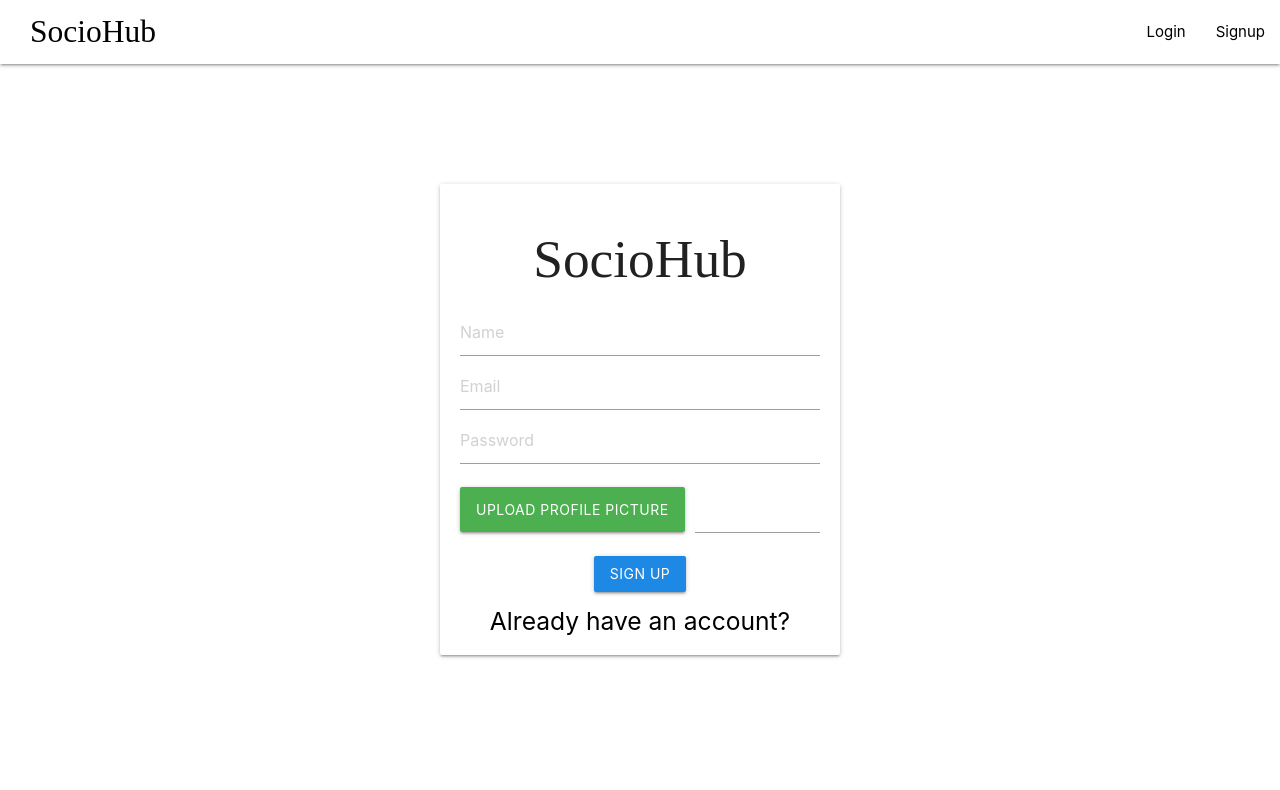
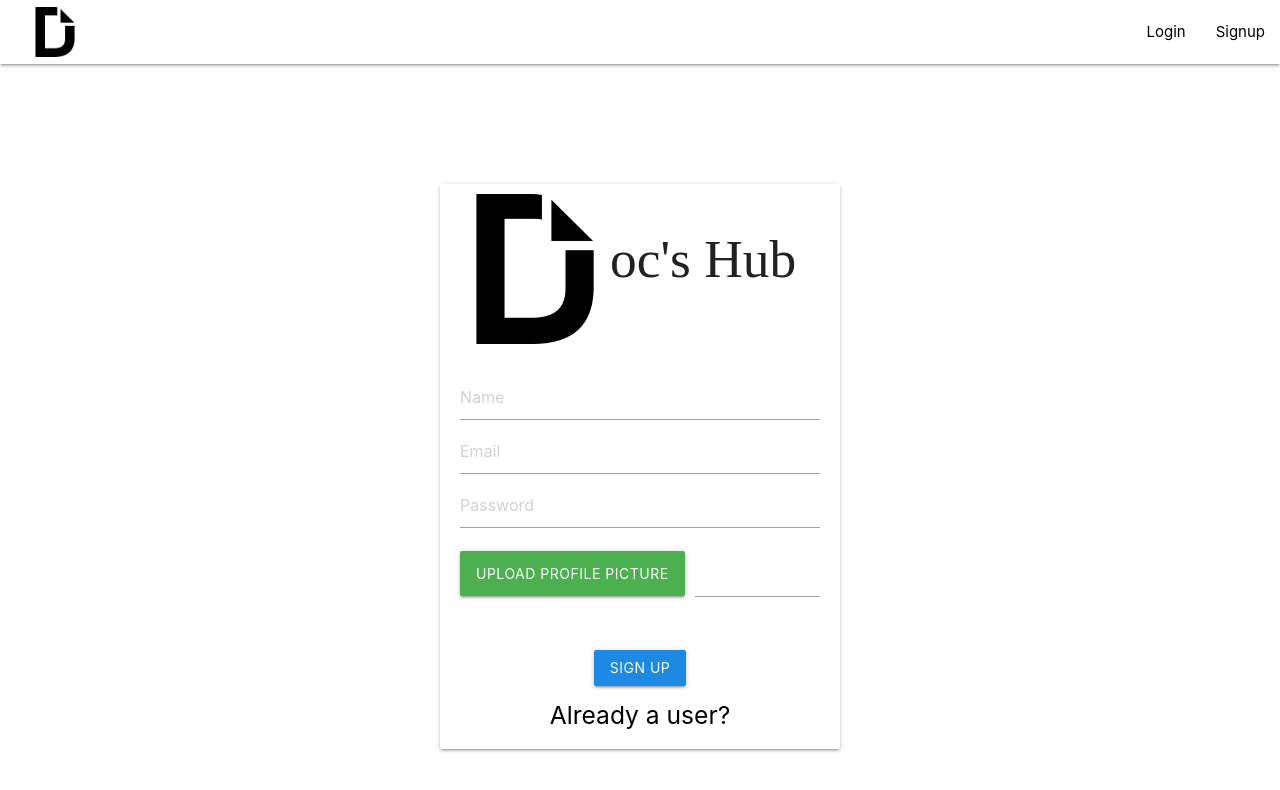
Before and after one commit to arpit-ayeeee/SocioHub, a React (Create React App) app in the folder client/: page /signup in a window 1280 px wide. Shown: the top 790 px of the page. Built offline with nearby package versions, Linux system fonts and the light colour scheme; a web font is replaced by a local one.

Commit message:
Doc's Hub Initialization

```diff
--- a/client/package.json
+++ b/client/package.json
@@ -2,7 +2,7 @@
   "name": "client",
   "version": "0.1.0",
   "private": true,
-  "proxy": "http://localhost:5000",
+  "proxy": "http://localhost:7000",
   "dependencies": {
     "materialize-css": "^1.0.0-rc.2",
     "react": "^16.4.1",
--- a/client/public/index.html
+++ b/client/public/index.html
@@ -22,7 +22,7 @@
       work correctly both with client-side routing and a non-root public URL.
       Learn how to configure a non-root public URL by running `npm run build`.
     -->
-    <title>React App</title>
+    <title>Doc's Hub</title>
   </head>
   <body>
     <noscript>
--- a/client/src/App.css
+++ b/client/src/App.css
@@ -6,16 +6,33 @@ a{
     font-family: 'Grand Hotel', cursive;
     margin-left: 30px;
 }
+.brand-icon{
+    width:50px;
+    height:50px;
+    margin-top:7px;
+}
 
 /* LOGIN & SIGNUP */
+.auth-icon{
+    width:150px;
+    height:150px;
+}
 .auth-card{
     margin: 120px auto;
     padding: 10px 20px;
     text-align: center;
     max-width: 400px;
 }
-.auth-card h2{
+.card-icon{
+    display:flex;
+    flex-direction:row;
+    margin-bottom: 30px;
+}
+.card-icon h2{
     font-family: 'Grand Hotel', cursive;
+}
+.auth-btn{
+    margin-top:30px;
 }
 .input-field input[type=text][type=password]:focus {
     border-bottom: 1px solid rgb(8, 93, 252) !important;
--- a/client/src/components/Login.js
+++ b/client/src/components/Login.js
@@ -42,11 +42,14 @@ const Login = () => {
     return(
         <div className="mycard">
             <div className="card auth-card input-field">
-                <h2>SocioHub</h2>
+                <div className="card-icon">
+                    <img class="auth-icon" src="/images/docshub.png"/>
+                    <h2>oc's Hub</h2>
+                </div>
                 <input type="text" placeholder="Email" value={email} onChange={e => setEmail(e.target.value)}/>
                 <input type="password" placeholder="Password" value={password} onChange={e => setPassword(e.target.value)}/>
-                <button className ="btn waves-effect waves-light #64b5f6 blue darken-1" onClick={() => postData()}>Login</button>
-                <h5><Link to="/signup">Don't have an account?</Link></h5>
+                <button className ="btn waves-effect waves-light #64b5f6 blue darken-1 auth-btn" onClick={() => postData()}>Login</button>
+                <h5><Link to="/signup">Not a user?</Link></h5>
             </div>
         </div>
     )
--- a/client/src/components/Navbar.js
+++ b/client/src/components/Navbar.js
@@ -37,7 +37,7 @@ const Navbar = () => {
     return(
         <nav>
             <div className="nav-wrapper white">
-                <Link to={state?"/":"/signup"} className="brand-logo left">SocioHub</Link>
+                <Link to={state?"/":"/signup"} className="brand-logo left"><img class="brand-icon" src="/images/docshub.png"/></Link>
                 <ul id="nav-mobile" className="right">
                     {renderList()}
                 </ul>
--- a/client/src/components/Signup.js
+++ b/client/src/components/Signup.js
@@ -73,7 +73,10 @@ const Signup = () => {
     return(
         <div className="mycard">
             <div className="card auth-card input-field">
-                <h2>SocioHub</h2>
+                <div className="card-icon">
+                    <img class="auth-icon" src="/images/docshub.png"/>
+                    <h2>oc's Hub</h2>
+                </div>
                 <input type="text" placeholder="Name" value={name} onChange={(e) => setName(e.target.value)}/>
                 <input type="text" placeholder="Email" value={email} onChange={(e) => setEmail(e.target.value)}/>
                 <input type="password" placeholder="Password" value={password} onChange={(e) => setPassword(e.target.value)}/>
@@ -86,8 +89,8 @@ const Signup = () => {
                         <input className="file-path validate" type="text" />
                     </div>
                 </div>
-                <button className ="btn waves-effect waves-light #64b5f6 blue darken-1" onClick={() => postData()}>Sign Up</button>
-                <h5><Link to="/login">Already have an account?</Link></h5>
+                <button className ="btn waves-effect waves-light #64b5f6 blue darken-1 auth-btn" onClick={() => postData()}>Sign Up</button>
+                <h5><Link to="/login">Already a user?</Link></h5>
             </div>
         </div>
     )
```
Also changed, not shown: client/public/images/docshub.png (added), 1 other file (tests, documents, lock files or other folders).
